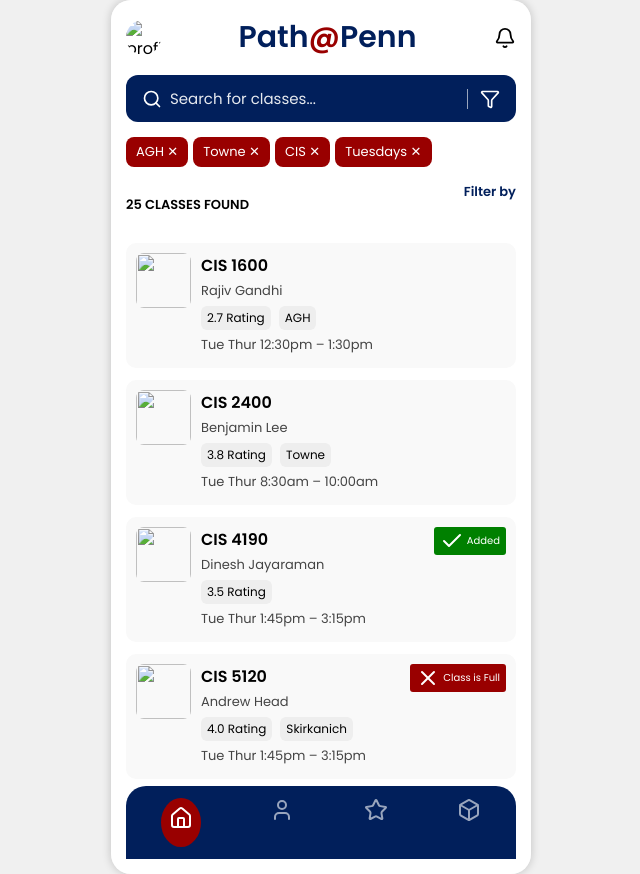
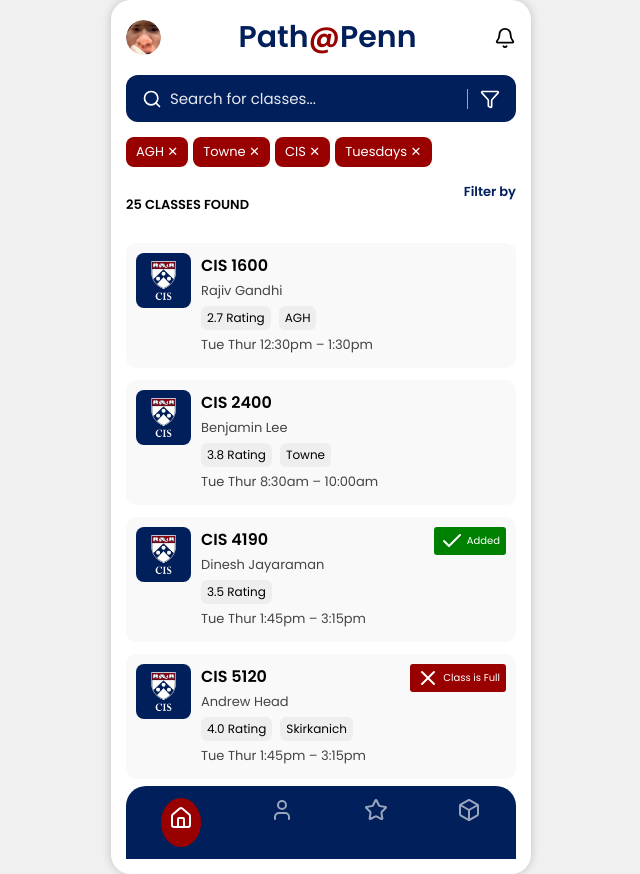
Before and after one commit to acao22/Path-at-Penn, a plain HTML site: page index.html in a window 1280 px wide. Shown: the whole page, without its empty margins (319-959 px from the left). Drawn offline with nearby package versions, Linux system fonts and the light colour scheme.

Commit message:
update image source paths in index.html

```diff
--- a/index.html
+++ b/index.html
@@ -16,7 +16,7 @@
   <div class="phone-frame">
     <!-- title -->
     <header class="app-header">
-      <img src="assets/image.png" alt="profile" class="profile-pic"/>
+      <img src="image.png" alt="profile" class="profile-pic"/>
       <h1>Path<span class="red">@</span>Penn</h1>
       <i data-lucide="bell" class="icon"></i>
     </header>
@@ -46,7 +46,7 @@
 
     <!-- class card things -->
     <div class="class-card">
-      <img src="assets/penn.jpeg" class="logo">
+      <img src="penn.jpeg" class="logo">
       <div class="class-info">
         <h2>CIS 1600</h2>
         <p>Rajiv Gandhi</p>
@@ -59,7 +59,7 @@
     </div>
 
     <div class="class-card">
-      <img src="assets/penn.jpeg" class="logo">
+      <img src="penn.jpeg" class="logo">
       <div class="class-info">
         <h2>CIS 2400</h2>
         <p>Benjamin Lee</p>
@@ -72,7 +72,7 @@
     </div>
 
     <div class="class-card">
-      <img src="assets/penn.jpeg" class="logo">
+      <img src="penn.jpeg" class="logo">
       <div class="class-info">
         <h2>CIS 4190</h2>
         <p>Dinesh Jayaraman</p>
@@ -85,7 +85,7 @@
     </div>
 
     <div class="class-card">
-      <img src="assets/penn.jpeg" class="logo">
+      <img src="penn.jpeg" class="logo">
       <div class="class-info">
         <h2>CIS 5120</h2>
         <p>Andrew Head</p>
```
